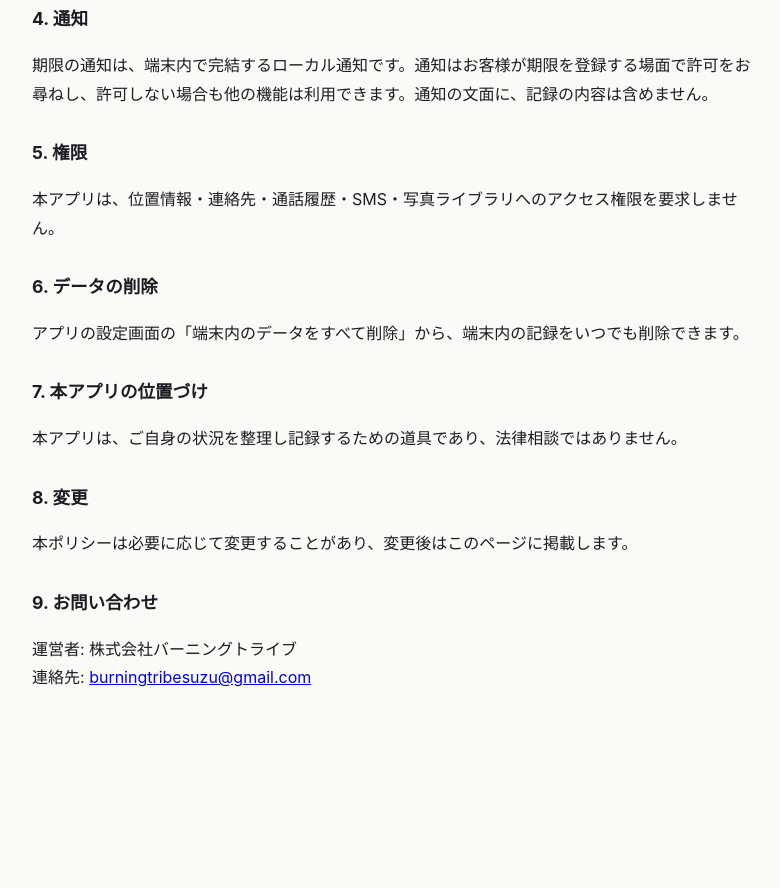
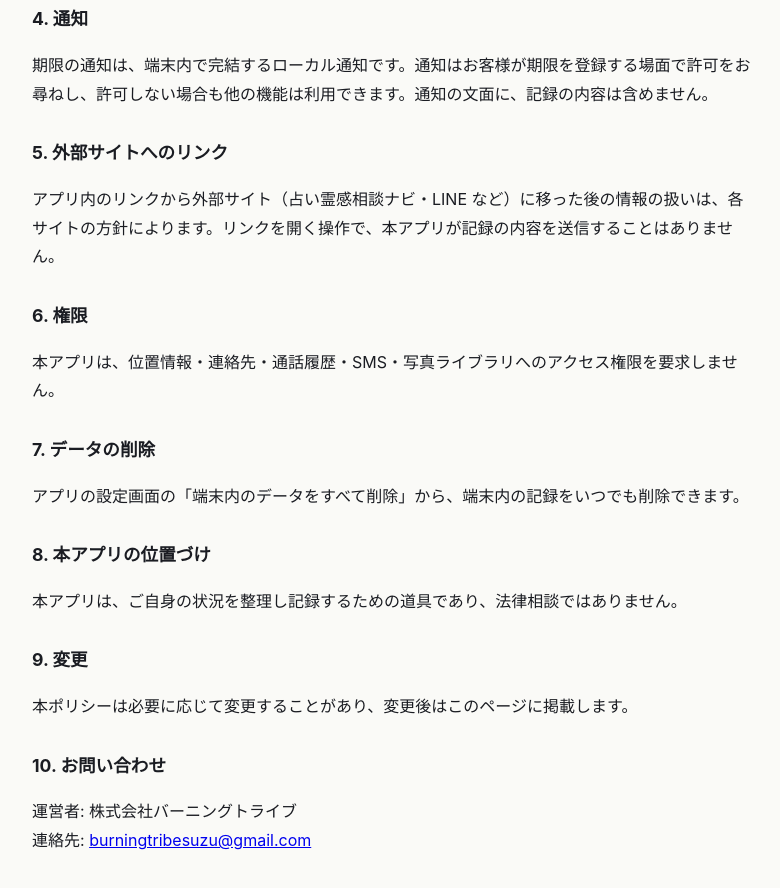
Before and after one commit to horusuzu/burningtribe-legal, a plain HTML site: page uranai-higai-note/privacy-policy.html in a window 1280 px wide. Shown: the part 696-1584 px from the top of the page, without its empty margins (248-1028 px from the left). Before the commit the page ends 1428 px from the top, so only its background shows below. Drawn offline with Linux system fonts and the light colour scheme.

Commit message:
docs: 占いトラブル記録ノートのプライバシーに外部リンクの一文を追加

```diff
--- a/uranai-higai-note/privacy-policy.html
+++ b/uranai-higai-note/privacy-policy.html
@@ -17,15 +17,17 @@
 <p>Premium（自動更新の定期購入）の購入状況の確認と復元のため、購入管理サービス RevenueCat（RevenueCat, Inc.）とアプリストア（App Store / Google Play）を利用します。この際、RevenueCat が発行する匿名のID、購入・購読の状況に関する情報が RevenueCat に送信されます。氏名・連絡先・記録の内容は送信されません。</p>
 <h2>4. 通知</h2>
 <p>期限の通知は、端末内で完結するローカル通知です。通知はお客様が期限を登録する場面で許可をお尋ねし、許可しない場合も他の機能は利用できます。通知の文面に、記録の内容は含めません。</p>
-<h2>5. 権限</h2>
+<h2>5. 外部サイトへのリンク</h2>
+<p>アプリ内のリンクから外部サイト（占い霊感相談ナビ・LINE など）に移った後の情報の扱いは、各サイトの方針によります。リンクを開く操作で、本アプリが記録の内容を送信することはありません。</p>
+<h2>6. 権限</h2>
 <p>本アプリは、位置情報・連絡先・通話履歴・SMS・写真ライブラリへのアクセス権限を要求しません。</p>
-<h2>6. データの削除</h2>
+<h2>7. データの削除</h2>
 <p>アプリの設定画面の「端末内のデータをすべて削除」から、端末内の記録をいつでも削除できます。</p>
-<h2>7. 本アプリの位置づけ</h2>
+<h2>8. 本アプリの位置づけ</h2>
 <p>本アプリは、ご自身の状況を整理し記録するための道具であり、法律相談ではありません。</p>
-<h2>8. 変更</h2>
+<h2>9. 変更</h2>
 <p>本ポリシーは必要に応じて変更することがあり、変更後はこのページに掲載します。</p>
-<h2>9. お問い合わせ</h2>
+<h2>10. お問い合わせ</h2>
 <p>運営者: 株式会社バーニングトライブ<br>連絡先: <a href="mailto:burningtribesuzu@gmail.com">burningtribesuzu@gmail.com</a></p>
 </body>
 </html>
```
